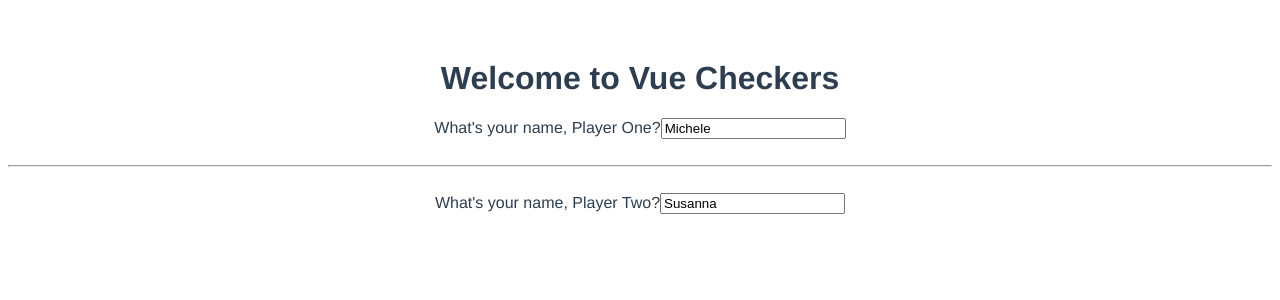
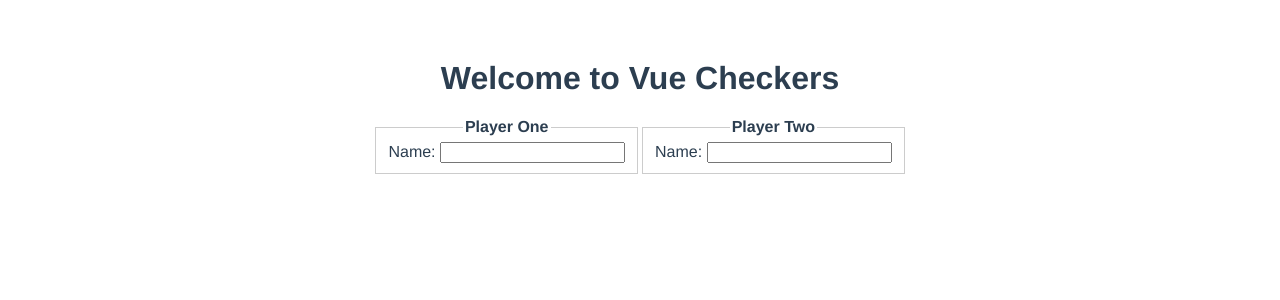
Before and after one commit to sxkosone/checkers, a Vue app: page /#/checkers-vue in a window 1280 px wide. Shown: the top 300 px of the page. Built offline with nearby package versions, Linux system fonts and the light colour scheme.

Commit message:
nixed the player names from the player json files, added a conditional button to register players screen

```diff
--- a/data/player1.json
+++ b/data/player1.json
@@ -1,6 +1,6 @@
 {
 
-  "name": "Michele",
+  "name": null,
 
   "color": "black",
 
--- a/data/player2.json
+++ b/data/player2.json
@@ -1,6 +1,6 @@
 {
 
-  "name": "Susanna",
+  "name": null,
 
   "color": "red",
 
--- a/src/components/RegisterPlayers.vue
+++ b/src/components/RegisterPlayers.vue
@@ -1,11 +1,17 @@
 <template>
   <div class="register-players">
     <form>
-      <label>What's your name, Player One?</label>
-      <input v-model="playerOne.name" />
-      <br /><br /><hr /><br />
-      <label>What's your name, Player Two?</label>
-      <input v-model="playerTwo.name" />
+      <fieldset>
+        <legend>Player One</legend>
+        <label>Name: <input v-model="playerOne.name" /></label>
+      </fieldset>
+      <fieldset>
+        <legend>Player Two</legend>
+        <label>Name: <input v-model="playerTwo.name" /></label>
+      </fieldset>
+      <div v-if="playerOne.name && playerTwo.name">
+        <button>Let's Play!</button>
+      </div>
     </form>
   </div>
 </template>
@@ -26,3 +32,23 @@ export default {
   }
 }
 </script>
+
+<style>
+  fieldset {
+    display: inline-flex;
+    border: 1px solid #cccccc;
+  }
+  legend {
+    font-weight: bold;
+  }
+  label, input {
+    display: inline;
+  }
+  button {
+    margin: 1em;
+    padding: 1em;
+    cursor: pointer;
+    font-size: 1em;
+    font-weight: bold;
+  }
+</style>
```
